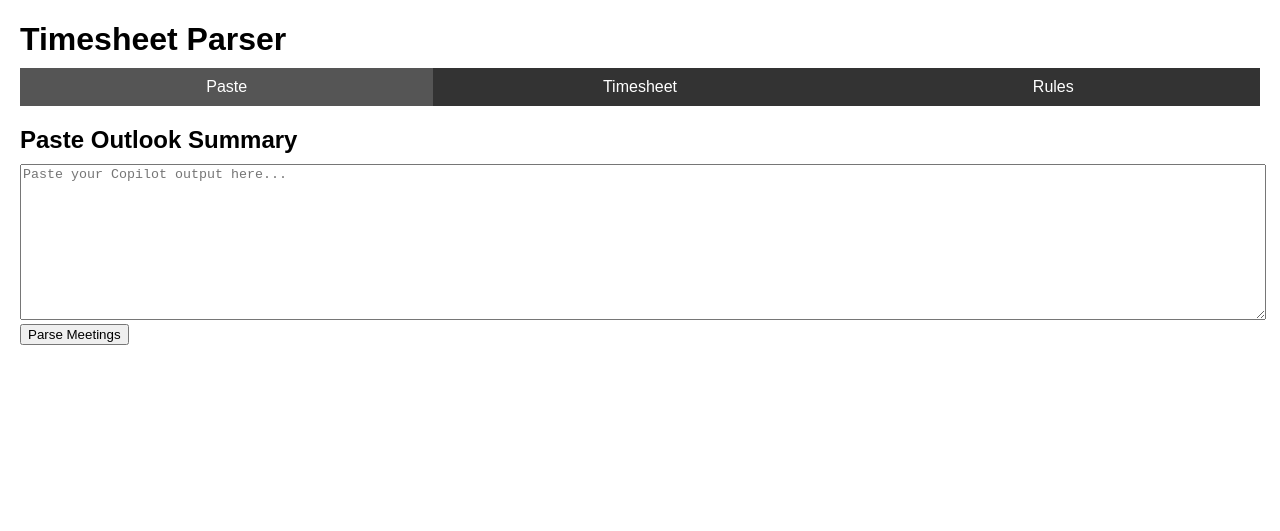
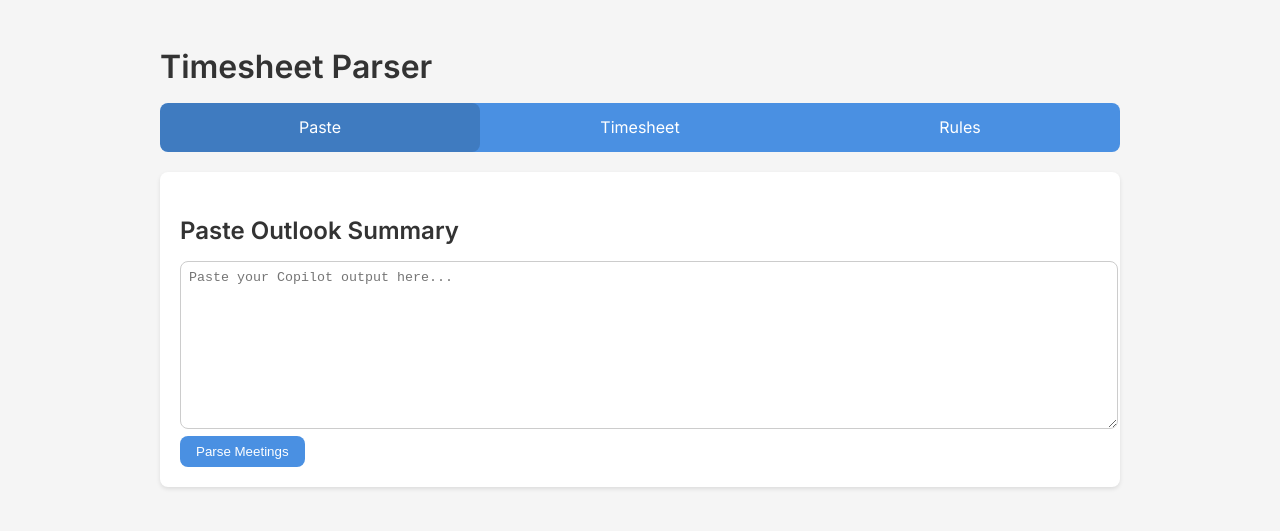
Before and after one commit to Jordy-Dehaes/Timesheetapp, a website built with Vite: page index.html in a window 1280 px wide. Built offline with nearby package versions, Linux system fonts and the light colour scheme.

Commit message:
feat: modernize UI design

```diff
--- a/index.html
+++ b/index.html
@@ -2,11 +2,13 @@
 <html lang="en">
 <head>
   <meta charset="UTF-8">
+  <meta name="viewport" content="width=device-width, initial-scale=1.0">
   <title>Timesheet Parser MVP</title>
+  <link href="https://fonts.googleapis.com/css2?family=Inter:wght@400;600&display=swap" rel="stylesheet">
   <link rel="stylesheet" href="./style.css">
 </head>
 <body>
-
+  <div class="container">
     <h1>Timesheet Parser</h1>
     <nav class="nav" aria-label="Primary navigation">
       <button class="nav__button active" onclick="showSection('paste', this)" aria-controls="pasteSection" aria-current="page">Paste</button>
@@ -43,6 +45,7 @@
       <table id="rulesTable" class="table table-bordered"></table>
       <button onclick="addRule()">Add New Rule</button>
     </section>
+  </div>
 
   <script type="module" src="./src/main.js"></script>
 </body>
--- a/style.css
+++ b/style.css
@@ -1,9 +1,63 @@
+:root {
+  --primary: #4a90e2;
+  --primary-dark: #3b7dc4;
+  --background: #f5f5f5;
+  --text: #333;
+  --border-radius: 8px;
+  --transition: 0.2s;
+  --font-family: 'Inter', Arial, sans-serif;
+}
 
-body { font-family: Arial, sans-serif; margin: 20px; }
-h1, h2 { margin-bottom: 10px; }
-textarea { width: 100%; font-family: monospace; }
+body {
+  margin: 0;
+  font-family: var(--font-family);
+  background-color: var(--background);
+  color: var(--text);
+  line-height: 1.6;
+}
 
-/* Reusable table styling */
+.container {
+  max-width: 960px;
+  margin: 0 auto;
+  padding: 20px;
+}
+
+h1, h2 {
+  margin-bottom: 10px;
+  font-weight: 600;
+}
+
+textarea {
+  width: 100%;
+  font-family: monospace;
+  padding: 8px;
+  border: 1px solid #ccc;
+  border-radius: var(--border-radius);
+}
+
+section {
+  background: #fff;
+  padding: 20px;
+  border-radius: var(--border-radius);
+  box-shadow: 0 2px 4px rgba(0,0,0,0.1);
+  margin-bottom: 20px;
+}
+
+button {
+  background-color: var(--primary);
+  color: #fff;
+  border: none;
+  border-radius: var(--border-radius);
+  padding: 8px 16px;
+  cursor: pointer;
+  transition: background-color var(--transition);
+}
+button:hover,
+button:focus {
+  background-color: var(--primary-dark);
+}
+
+/* Table styling */
 .table {
   border-collapse: collapse;
   width: 100%;
@@ -12,41 +66,50 @@ textarea { width: 100%; font-family: monospace; }
 
 .table th,
 .table td {
-  padding: 5px;
+  padding: 8px;
   text-align: center;
 }
 
 .table-bordered,
 .table-bordered th,
 .table-bordered td {
-  border: 1px solid #ccc;
+  border: 1px solid #ddd;
 }
 
-select { width: 100px; }
+select,
+input {
+  width: 100%;
+  padding: 4px;
+  border: 1px solid #ccc;
+  border-radius: var(--border-radius);
+}
 
-/* Reusable navigation styles */
+/* Navigation */
 .nav {
   display: flex;
-  background-color: #333;
+  background-color: var(--primary);
+  border-radius: var(--border-radius);
+  overflow: hidden;
+  margin-bottom: 20px;
 }
 
 .nav__button {
   flex: 1;
-  padding: 10px 15px;
+  padding: 12px 16px;
   background: none;
-  border: none;
   color: #fff;
+  font: inherit;
   cursor: pointer;
-  font: inherit;
+  transition: background-color var(--transition);
 }
 
 .nav__button:hover,
 .nav__button:focus {
-  background-color: #444;
+  background-color: var(--primary-dark);
   outline: none;
 }
 
 .nav__button.active,
 .nav__button[aria-current="page"] {
-  background-color: #555;
+  background-color: rgba(0,0,0,0.15);
 }
```
Lines whose indentation alone changed are shown as unchanged.
